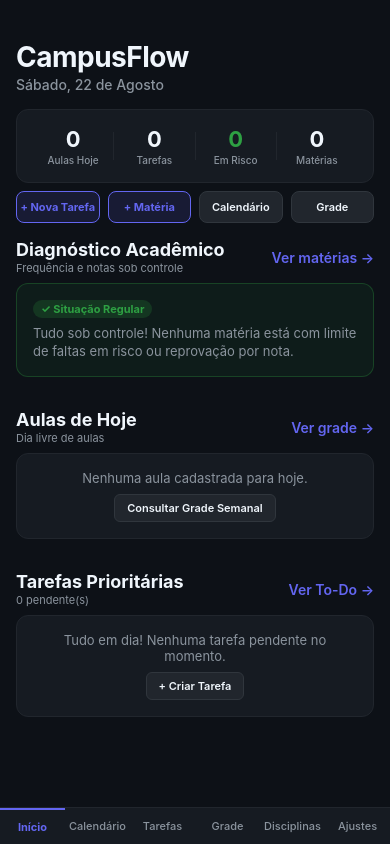
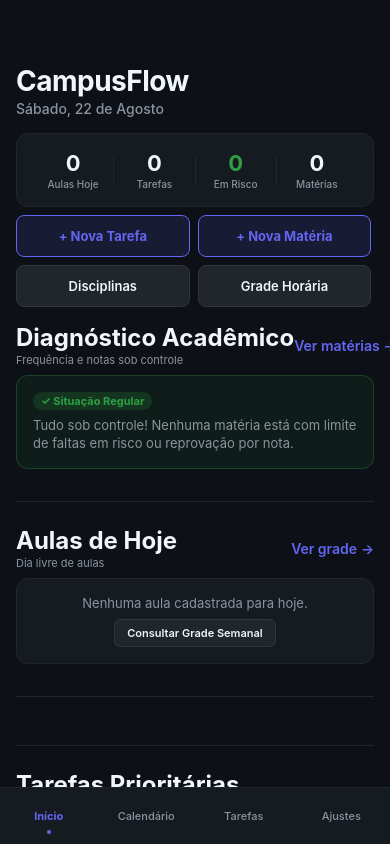
Before and after one commit to BernardoMendess/Agenda-Universitaria, a React Native app: screen / in a window 390 px wide. Built offline with nearby package versions, Linux system fonts and the light colour scheme.

Commit message:
style: melhora layout, respiro e usabilidade (tab bar com 4 abas, grid de atalhos e sem emojis)

```diff
--- a/src/componentes/Cabecalho.tsx
+++ b/src/componentes/Cabecalho.tsx
@@ -54,8 +54,8 @@ export const Cabecalho: React.FC<CabecalhoProps> = ({
 const estilos = StyleSheet.create({
   container: {
     paddingHorizontal: tema.espacamento.md,
-    paddingTop: tema.espacamento.lg,
-    paddingBottom: tema.espacamento.md,
+    paddingTop: tema.espacamento.xxl,
+    paddingBottom: tema.espacamento.md + 4,
     backgroundColor: tema.cores.corFundoPrincipal,
   },
   linhaSuperior: {
@@ -65,7 +65,7 @@ const estilos = StyleSheet.create({
   },
   botaoVoltar: {
     paddingRight: tema.espacamento.md,
-    paddingVertical: tema.espacamento.xs,
+    paddingVertical: tema.espacamento.sm,
   },
   textoVoltar: {
     color: tema.cores.corTextoPrimario,
@@ -88,7 +88,7 @@ const estilos = StyleSheet.create({
   },
   botaoAcaoDireita: {
     backgroundColor: tema.cores.corMarcaPrimaria,
-    paddingVertical: tema.espacamento.xs,
+    paddingVertical: tema.espacamento.sm,
     paddingHorizontal: tema.espacamento.md,
     borderRadius: tema.raioBorda.padrao,
   },
--- a/src/estilos/tema.ts
+++ b/src/estilos/tema.ts
@@ -31,6 +31,7 @@ export const tema = {
     md: 16,
     lg: 24,
     xl: 32,
+    xxl: 48,
   },
   raioBorda: {
     pequeno: 6,
@@ -44,6 +45,7 @@ export const tema = {
     normal: 16,
     subtitulo: 18,
     titulo: 22,
+    tituloGrande: 24,
     destaque: 28,
   },
 };
--- a/src/navegacao/NavegadorPrincipal.tsx
+++ b/src/navegacao/NavegadorPrincipal.tsx
@@ -20,6 +20,13 @@ type AbaAtiva =
   | 'ajustes'
   | 'formulario'
   | 'detalhes';
+
+const ITENS_BARRA: { id: AbaAtiva; rotulo: string }[] = [
+  { id: 'home', rotulo: 'Início' },
+  { id: 'calendario', rotulo: 'Calendário' },
+  { id: 'tarefas', rotulo: 'Tarefas' },
+  { id: 'ajustes', rotulo: 'Ajustes' },
+];
 
 export const NavegadorPrincipal: React.FC = () => {
   const [abaAtiva, setAbaAtiva] = useState<AbaAtiva>('home');
@@ -133,99 +140,28 @@ export const NavegadorPrincipal: React.FC = () => {
       {/* Barra de Abas Inferior */}
       {mostrarBarraAbas && (
         <SafeAreaView style={estilos.barraAbas}>
-          <TouchableOpacity
-            style={[estilos.itemAba, abaAtiva === 'home' ? estilos.itemAbaAtiva : null]}
-            onPress={irParaHome}
-          >
-            <Text style={[estilos.textoAba, abaAtiva === 'home' ? estilos.textoAbaAtiva : null]}>
-              Início
-            </Text>
-          </TouchableOpacity>
-
-          <TouchableOpacity
-            style={[
-              estilos.itemAba,
-              abaAtiva === 'calendario' ? estilos.itemAbaAtiva : null,
-            ]}
-            onPress={irParaCalendario}
-          >
-            <Text
-              style={[
-                estilos.textoAba,
-                abaAtiva === 'calendario' ? estilos.textoAbaAtiva : null,
-              ]}
-            >
-              Calendário
-            </Text>
-          </TouchableOpacity>
-
-          <TouchableOpacity
-            style={[
-              estilos.itemAba,
-              abaAtiva === 'tarefas' ? estilos.itemAbaAtiva : null,
-            ]}
-            onPress={irParaTarefas}
-          >
-            <Text
-              style={[
-                estilos.textoAba,
-                abaAtiva === 'tarefas' ? estilos.textoAbaAtiva : null,
-              ]}
-            >
-              Tarefas
-            </Text>
-          </TouchableOpacity>
-
-          <TouchableOpacity
-            style={[
-              estilos.itemAba,
-              abaAtiva === 'grade' ? estilos.itemAbaAtiva : null,
-            ]}
-            onPress={irParaGrade}
-          >
-            <Text
-              style={[
-                estilos.textoAba,
-                abaAtiva === 'grade' ? estilos.textoAbaAtiva : null,
-              ]}
-            >
-              Grade
-            </Text>
-          </TouchableOpacity>
-
-          <TouchableOpacity
-            style={[
-              estilos.itemAba,
-              abaAtiva === 'disciplinas' ? estilos.itemAbaAtiva : null,
-            ]}
-            onPress={irParaDisciplinas}
-          >
-            <Text
-              style={[
-                estilos.textoAba,
-                abaAtiva === 'disciplinas' ? estilos.textoAbaAtiva : null,
-              ]}
-            >
-              Disciplinas
-            </Text>
-          </TouchableOpacity>
-
-          <TouchableOpacity
-            style={[
-              estilos.itemAba,
-              abaAtiva === 'ajustes' ? estilos.itemAbaAtiva : null,
-            ]}
-            onPress={irParaAjustes}
-          >
-            <Text
-              style={[
-                estilos.textoAba,
-                abaAtiva === 'ajustes' ? estilos.textoAbaAtiva : null,
-              ]}
-            >
-              Ajustes
-            </Text>
-          </TouchableOpacity>
+          {ITENS_BARRA.map((item) => {
+            const ativa = abaAtiva === item.id;
+            const acaoMap: Record<string, () => void> = {
+              home: irParaHome,
+              calendario: irParaCalendario,
+              tarefas: irParaTarefas,
+              ajustes: irParaAjustes,
+            };
+            return (
+              <TouchableOpacity
+                key={item.id}
+                style={estilos.itemAba}
+                onPress={acaoMap[item.id]}
+                activeOpacity={0.7}
+              >
+                <Text style={[estilos.textoAba, ativa && estilos.textoAbaAtiva]}>
+                  {item.rotulo}
+                </Text>
+                {ativa && <View style={estilos.indicadorAtivo} />}
+              </TouchableOpacity>
+            );
+          })}
         </SafeAreaView>
       )}
     </View>
@@ -245,17 +181,16 @@ const estilos = StyleSheet.create({
     backgroundColor: tema.cores.corFundoCard,
     borderTopWidth: 1,
     borderTopColor: '#21262d',
-    paddingVertical: tema.espacamento.xs,
+    paddingTop: tema.espacamento.xs,
+    paddingBottom: tema.espacamento.xs,
   },
   itemAba: {
     flex: 1,
     alignItems: 'center',
     justifyContent: 'center',
-    paddingVertical: 10,
-  },
-  itemAbaAtiva: {
-    borderTopWidth: 2,
-    borderTopColor: tema.cores.corMarcaPrimaria,
+    paddingVertical: 14,
+    minHeight: 48,
+    position: 'relative',
   },
   textoAba: {
     color: tema.cores.corTextoSecundario,
@@ -266,4 +201,12 @@ const estilos = StyleSheet.create({
     color: tema.cores.corMarcaPrimaria,
     fontWeight: '700',
   },
+  indicadorAtivo: {
+    position: 'absolute',
+    bottom: 6,
+    width: 4,
+    height: 4,
+    borderRadius: 2,
+    backgroundColor: tema.cores.corMarcaPrimaria,
+  },
 });
--- a/src/telas/Calendario/TelaCalendario.tsx
+++ b/src/telas/Calendario/TelaCalendario.tsx
@@ -369,13 +369,13 @@ const estilos = StyleSheet.create({
   },
   conteudo: {
     padding: tema.espacamento.md,
-    paddingBottom: tema.espacamento.xl + 30,
+    paddingBottom: 100,
   },
   cabecalho: {
     flexDirection: 'row',
     justifyContent: 'space-between',
     alignItems: 'center',
-    marginTop: tema.espacamento.md,
+    marginTop: tema.espacamento.xxl,
     marginBottom: tema.espacamento.md,
   },
   cabecalhoTextos: {
--- a/src/telas/Disciplinas/TelaDisciplinas.tsx
+++ b/src/telas/Disciplinas/TelaDisciplinas.tsx
@@ -215,7 +215,7 @@ const estilos = StyleSheet.create({
     justifyContent: 'space-between',
     alignItems: 'center',
     paddingHorizontal: tema.espacamento.md,
-    paddingTop: tema.espacamento.lg,
+    paddingTop: tema.espacamento.xxl,
     paddingBottom: tema.espacamento.sm,
   },
   titulo: {
@@ -254,6 +254,7 @@ const estilos = StyleSheet.create({
   },
   lista: {
     padding: tema.espacamento.md,
+    paddingBottom: 100,
   },
   centralizado: {
     flex: 1,
--- a/src/telas/GradeHoraria/TelaGradeHoraria.tsx
+++ b/src/telas/GradeHoraria/TelaGradeHoraria.tsx
@@ -252,7 +252,7 @@ const estilos = StyleSheet.create({
   },
   conteudo: {
     padding: tema.espacamento.md,
-    paddingBottom: tema.espacamento.xl + 20,
+    paddingBottom: 100,
   },
   listaDiasHorizontal: {
     gap: 8,
--- a/src/telas/Home/TelaHome.tsx
+++ b/src/telas/Home/TelaHome.tsx
@@ -168,25 +168,23 @@ export const TelaHome: React.FC<TelaHomeProps> = ({
             onPress={aoCriarDisciplina}
             activeOpacity={0.7}
           >
-            <Text style={estilos.textoBotaoAtalhoRapido}>+ Matéria</Text>
+            <Text style={estilos.textoBotaoAtalhoRapido}>+ Nova Matéria</Text>
           </TouchableOpacity>
 
-          {aoIrParaCalendario && (
-            <TouchableOpacity
-              style={estilos.botaoAtalhoRapidoSecundario}
-              onPress={aoIrParaCalendario}
-              activeOpacity={0.7}
-            >
-              <Text style={estilos.textoBotaoAtalhoSecundario}>Calendário</Text>
-            </TouchableOpacity>
-          )}
+          <TouchableOpacity
+            style={estilos.botaoAtalhoRapidoSecundario}
+            onPress={aoIrParaDisciplinas}
+            activeOpacity={0.7}
+          >
+            <Text style={estilos.textoBotaoAtalhoSecundario}>Disciplinas</Text>
+          </TouchableOpacity>
 
           <TouchableOpacity
             style={estilos.botaoAtalhoRapidoSecundario}
             onPress={aoIrParaGrade}
             activeOpacity={0.7}
           >
-            <Text style={estilos.textoBotaoAtalhoSecundario}>Grade</Text>
+            <Text style={estilos.textoBotaoAtalhoSecundario}>Grade Horária</Text>
           </TouchableOpacity>
         </View>
 
@@ -226,8 +224,11 @@ export const TelaHome: React.FC<TelaHomeProps> = ({
           ))
         )}
 
+        {/* Divisor */}
+        <View style={estilos.divisorSecao} />
+
         {/* Aulas de hoje */}
-        <View style={[estilos.secaoCabecalho, { marginTop: tema.espacamento.lg }]}>
+        <View style={estilos.secaoCabecalho}>
           <View>
             <Text style={estilos.secaoTitulo}>Aulas de Hoje</Text>
             <Text style={estilos.secaoSubtitulo}>
@@ -273,6 +274,9 @@ export const TelaHome: React.FC<TelaHomeProps> = ({
           })
         )}
 
+        {/* Divisor */}
+        <View style={estilos.divisorSecao} />
+
         {/* Frequência rápida */}
         {disciplinas.length > 0 && (
           <SecaoFrequenciaRapidaHome
@@ -284,8 +288,11 @@ export const TelaHome: React.FC<TelaHomeProps> = ({
           />
         )}
 
+        {/* Divisor */}
+        <View style={estilos.divisorSecao} />
+
         {/* Tarefas pendentes */}
-        <View style={[estilos.secaoCabecalho, { marginTop: tema.espacamento.lg }]}>
+        <View style={estilos.secaoCabecalho}>
           <View>
             <Text style={estilos.secaoTitulo}>Tarefas Prioritárias</Text>
             <Text style={estilos.secaoSubtitulo}>
@@ -454,10 +461,10 @@ const estilos = StyleSheet.create({
   },
   conteudo: {
     padding: tema.espacamento.md,
-    paddingBottom: tema.espacamento.xl + 20,
+    paddingBottom: 100,
   },
   cabecalho: {
-    marginTop: tema.espacamento.lg,
+    marginTop: tema.espacamento.xxl,
     marginBottom: tema.espacamento.md,
   },
 
@@ -509,37 +516,44 @@ const estilos = StyleSheet.create({
   },
   barraAtalhos: {
     flexDirection: 'row',
+    flexWrap: 'wrap',
     gap: 8,
     marginBottom: tema.espacamento.md,
   },
   botaoAtalhoRapido: {
-    flex: 1,
+    width: '48.5%',
     backgroundColor: `${tema.cores.corMarcaPrimaria}20`,
     borderWidth: 1,
     borderColor: tema.cores.corMarcaPrimaria,
     borderRadius: tema.raioBorda.padrao,
-    paddingVertical: 8,
+    paddingVertical: 12,
+    paddingHorizontal: tema.espacamento.sm,
+    flexDirection: 'row',
     alignItems: 'center',
     justifyContent: 'center',
+    gap: 6,
   },
   textoBotaoAtalhoRapido: {
     color: tema.cores.corMarcaPrimaria,
-    fontSize: 11,
+    fontSize: 13,
     fontWeight: '700',
   },
   botaoAtalhoRapidoSecundario: {
-    flex: 1,
+    width: '48.5%',
     backgroundColor: tema.cores.corFundoElevado,
     borderWidth: 1,
     borderColor: '#30363d',
     borderRadius: tema.raioBorda.padrao,
-    paddingVertical: 8,
+    paddingVertical: 12,
+    paddingHorizontal: tema.espacamento.sm,
+    flexDirection: 'row',
     alignItems: 'center',
     justifyContent: 'center',
+    gap: 6,
   },
   textoBotaoAtalhoSecundario: {
     color: tema.cores.corTextoPrimario,
-    fontSize: 11,
+    fontSize: 13,
     fontWeight: '600',
   },
   secaoCabecalho: {
@@ -550,13 +564,18 @@ const estilos = StyleSheet.create({
   },
   secaoTitulo: {
     color: tema.cores.corTextoPrimario,
-    fontSize: tema.tipografia.subtitulo,
+    fontSize: tema.tipografia.tituloGrande,
     fontWeight: 'bold',
   },
   secaoSubtitulo: {
     color: tema.cores.corTextoSecundario,
     fontSize: 11,
     marginTop: 1,
+  },
+  divisorSecao: {
+    height: 1,
+    backgroundColor: '#21262d',
+    marginVertical: tema.espacamento.lg,
   },
   linkVerTodas: {
     color: tema.cores.corMarcaPrimaria,
--- a/src/telas/Tarefas/TelaTarefas.tsx
+++ b/src/telas/Tarefas/TelaTarefas.tsx
@@ -381,13 +381,13 @@ const estilos = StyleSheet.create({
   },
   conteudo: {
     padding: tema.espacamento.md,
-    paddingBottom: tema.espacamento.xl + 30,
+    paddingBottom: 100,
   },
   cabecalho: {
     flexDirection: 'row',
     justifyContent: 'space-between',
     alignItems: 'center',
-    marginTop: tema.espacamento.md,
+    marginTop: tema.espacamento.xxl,
     marginBottom: tema.espacamento.md,
   },
   titulo: {
```
